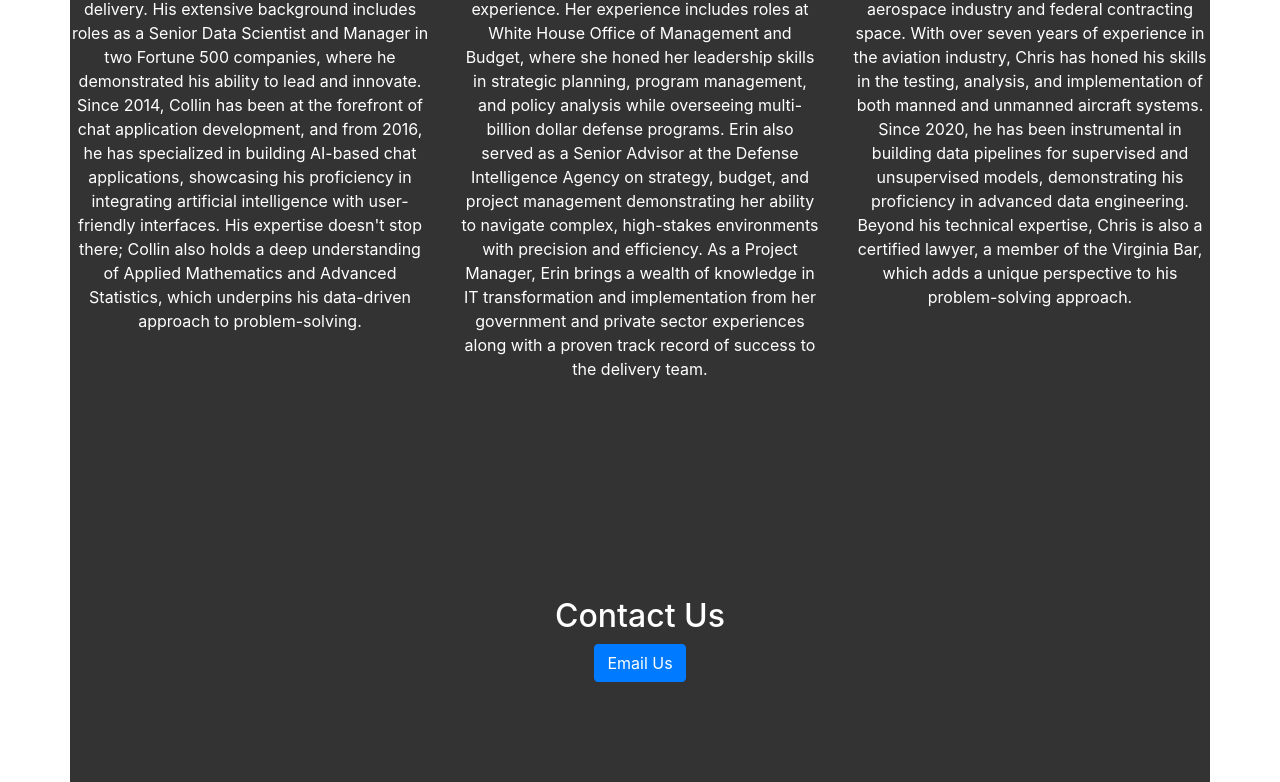
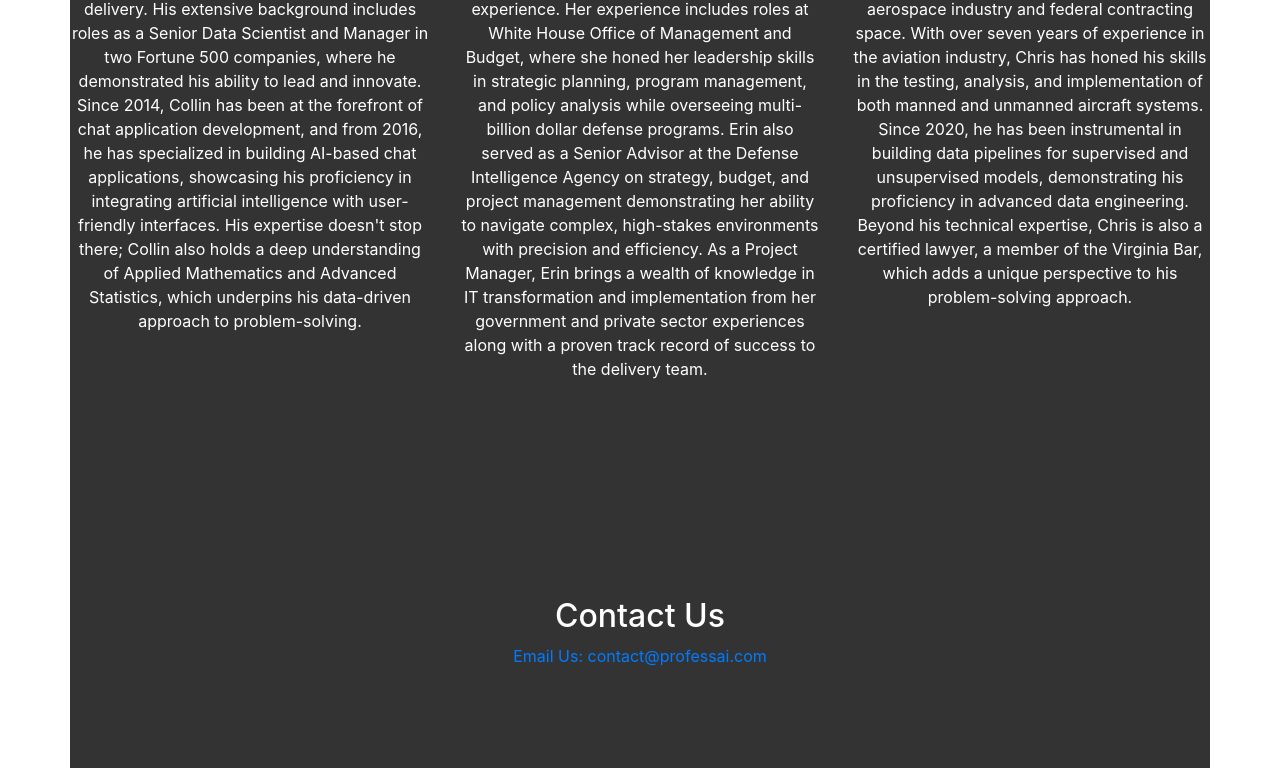
Before and after one commit to professai/static, a plain HTML site: page index.html in a window 1280 px wide. Shown: the part 821-1603 px from the top of the page. Drawn offline with nearby package versions, Linux system fonts and the light colour scheme.

Commit message:
udpated url

```diff
--- a/index.html
+++ b/index.html
@@ -134,7 +134,7 @@
       <div class="row">
         <div class="col-md-12">
           <h2>Contact Us</h2>
-        <a href="mailto:contact@professai.com?subject=Website%20Inquiry&body=Hello,%20I%20have%20a%20question%20about%20your%20website." class="btn btn-primary">Email Us</a>
+        <a href="mailto:contact@professai.com?subject=Website%20Inquiry&body=Hello,%20I%20have%20a%20question%20about%20your%20website.">Email Us: contact@professai.com</a>
         </div>
       </div>
     </div>
```
